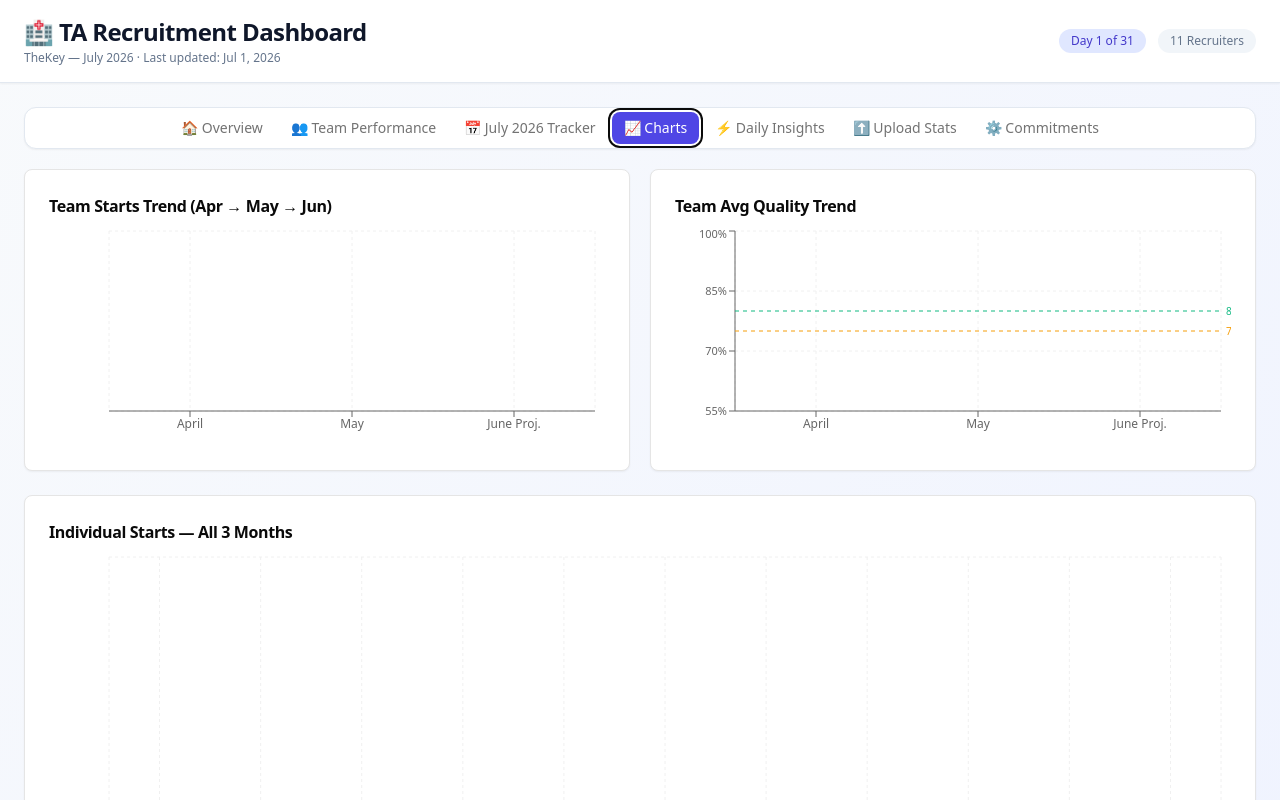
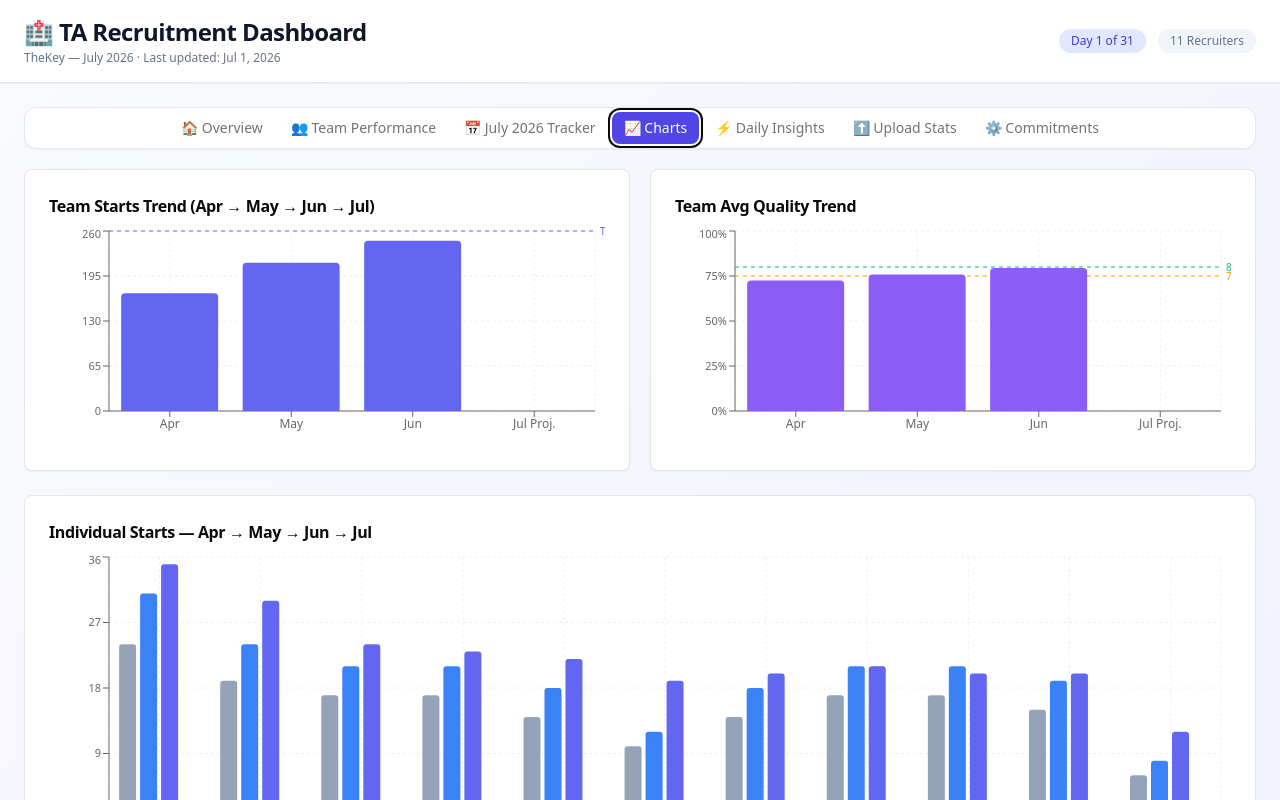
Before and after one commit to dcoleman0425/ta-recruitment-dashboard, a Next.js app: page / in a window 1280 px wide. Both pictures are taken after a click on the tab "📈 Charts". Shown: the top 800 px of the page. Built offline with nearby package versions, Linux system fonts and the light colour scheme.

Commit message:
Generalize dashboard to track ongoing months (July+) — part 8: charts-tab + daily-insights-tab

```diff
--- a/components/charts-tab.tsx
+++ b/components/charts-tab.tsx
@@ -1,5 +1,6 @@
 "use client";
 import { TeamData } from "@/lib/types";
+import { getMonthEntry, monthShort } from "@/lib/months";
 import { getProjectedEOM } from "@/lib/calculations";
 import { Card, CardContent, CardHeader, CardTitle } from "@/components/ui/card";
 import {
@@ -11,43 +12,43 @@ interface Props { data: TeamData; }
 
 export function ChartsTab({ data }: Props) {
   const { settings, recruiters } = data;
+  const curKey = settings.currentMonthKey;
+  const curTotalDays = settings.months.find(m => m.key === curKey)?.totalDays ?? settings.currentDay;
+  const monthKeys = [...settings.months].sort((a, b) => a.key.localeCompare(b.key)).map(m => m.key);
+  // Show at most the last 4 tracked months (3 historical + current) so bar charts stay readable
+  const displayKeys = monthKeys.slice(-4);
+
+  const labelFor = (k: string) => k === curKey ? `${monthShort(k)} Proj.` : monthShort(k);
+  const valueFor = (r: TeamData["recruiters"][number], k: string) => {
+    const e = getMonthEntry(r.months, k);
+    return k === curKey ? getProjectedEOM(e.starts, settings.currentDay, curTotalDays) : e.starts;
+  };
 
   // Per-recruiter data for starts chart
-  const startsData = recruiters.map(r => ({
-    name: r.name.split(" ")[0], // first name only for brevity
-    "April": r.aprilStarts,
-    "May": r.mayStarts,
-    "June TD": r.juneStartsTD,
-    "June Proj.": getProjectedEOM(r.juneStartsTD, settings.currentDay, settings.totalDays),
-    target: r.juneTarget,
-  })).sort((a,b) => b["May"] - a["May"]);
+  const startsData = recruiters.map(r => {
+    const row: Record<string, string | number> = { name: r.name.split(" ")[0] };
+    displayKeys.forEach(k => { row[labelFor(k)] = valueFor(r, k); });
+    row.target = getMonthEntry(r.months, curKey).target;
+    return row;
+  }).sort((a, b) => (b[labelFor(curKey)] as number) - (a[labelFor(curKey)] as number));
 
   // Per-recruiter data for quality chart
-  const qualityData = recruiters.map(r => ({
-    name: r.name.split(" ")[0],
-    "April Quality": r.aprilQuality,
-    "May Quality": r.mayQuality,
-    "June Quality": r.juneQuality,
-  })).sort((a,b) => b["June Quality"] - a["June Quality"]);
+  const qualityData = recruiters.map(r => {
+    const row: Record<string, string | number> = { name: r.name.split(" ")[0] };
+    displayKeys.forEach(k => { row[`${monthShort(k)} Quality`] = getMonthEntry(r.months, k).quality; });
+    return row;
+  }).sort((a, b) => (b[`${monthShort(curKey)} Quality`] as number) - (a[`${monthShort(curKey)} Quality`] as number));
 
   // Team trend totals
-  const trendData = [
-    {
-      month: "April",
-      starts: recruiters.reduce((s,r) => s + r.aprilStarts, 0),
-      avgQuality: Math.round(recruiters.reduce((s,r) => s + r.aprilQuality, 0) / recruiters.length * 10) / 10,
-    },
-    {
-      month: "May",
-      starts: recruiters.reduce((s,r) => s + r.mayStarts, 0),
-      avgQuality: Math.round(recruiters.reduce((s,r) => s + r.mayQuality, 0) / recruiters.length * 10) / 10,
-    },
-    {
-      month: "June Proj.",
-      starts: Math.round(recruiters.reduce((s,r) => s + r.juneStartsTD, 0) / settings.currentDay * settings.totalDays),
-      avgQuality: Math.round(recruiters.reduce((s,r) => s + r.juneQuality, 0) / recruiters.length * 10) / 10,
-    },
-  ];
+  const trendData = displayKeys.map(k => {
+    const isCur = k === curKey;
+    const startsTotal = recruiters.reduce((s, r) => s + getMonthEntry(r.months, k).starts, 0);
+    const starts = isCur && settings.currentDay > 0
+      ? Math.round((startsTotal / settings.currentDay) * curTotalDays)
+      : startsTotal;
+    const avgQuality = Math.round(recruiters.reduce((s, r) => s + getMonthEntry(r.months, k).quality, 0) / recruiters.length * 10) / 10;
+    return { month: isCur ? `${monthShort(k)} Proj.` : monthShort(k), starts, avgQuality };
+  });
 
   const CustomTooltip = ({ active, payload, label }: any) => {
     if (active && payload?.length) {
@@ -65,6 +66,10 @@ export function ChartsTab({ data }: Props) {
     return null;
   };
 
+  const monthRangeLabel = displayKeys.map(k => monthShort(k)).join(" → ");
+  const barColors = ["#94a3b8", "#3b82f6", "#6366f1", "#a5b4fc"];
+  const qualityColors = ["#94a3b8", "#3b82f6", "#8b5cf6", "#c4b5fd"];
+
   return (
     <div className="space-y-6">
 
@@ -72,7 +77,7 @@ export function ChartsTab({ data }: Props) {
       <div className="grid grid-cols-1 md:grid-cols-2 gap-5">
         <Card>
           <CardHeader className="pb-2">
-            <CardTitle className="text-base">Team Starts Trend (Apr → May → Jun)</CardTitle>
+            <CardTitle className="text-base">Team Starts Trend ({monthRangeLabel})</CardTitle>
           </CardHeader>
           <CardContent>
             <ResponsiveContainer width="100%" height={220}>
@@ -81,8 +86,8 @@ export function ChartsTab({ data }: Props) {
                 <XAxis dataKey="month" tick={{ fontSize: 12 }} />
                 <YAxis tick={{ fontSize: 11 }} />
                 <Tooltip content={<CustomTooltip />} />
-                <ReferenceLine y={260} stroke="#6366f1" strokeDasharray="4 4" label={{ value: "Target 260", position: "right", fontSize: 10, fill: "#6366f1" }} />
-                <Bar dataKey="starts" name="Team Starts" fill="#6366f1" radius={[4,4,0,0]} />
+                <ReferenceLine y={settings.teamTarget} stroke="#6366f1" strokeDasharray="4 4" label={{ value: `Target ${settings.teamTarget}`, position: "right", fontSize: 10, fill: "#6366f1" }} />
+                <Bar dataKey="starts" name="Team Starts" fill="#6366f1" radius={[4, 4, 0, 0]} />
               </BarChart>
             </ResponsiveContainer>
           </CardContent>
@@ -101,7 +106,7 @@ export function ChartsTab({ data }: Props) {
                 <Tooltip content={<CustomTooltip />} />
                 <ReferenceLine y={80} stroke="#10b981" strokeDasharray="4 4" label={{ value: "80% target", position: "right", fontSize: 10, fill: "#10b981" }} />
                 <ReferenceLine y={75} stroke="#f59e0b" strokeDasharray="4 4" label={{ value: "75% min", position: "right", fontSize: 10, fill: "#f59e0b" }} />
-                <Bar dataKey="avgQuality" name="Avg Quality %" fill="#8b5cf6" radius={[4,4,0,0]} />
+                <Bar dataKey="avgQuality" name="Avg Quality %" fill="#8b5cf6" radius={[4, 4, 0, 0]} />
               </BarChart>
             </ResponsiveContainer>
           </CardContent>
@@ -111,7 +116,7 @@ export function ChartsTab({ data }: Props) {
       {/* Individual Starts Comparison */}
       <Card>
         <CardHeader className="pb-2">
-          <CardTitle className="text-base">Individual Starts — All 3 Months</CardTitle>
+          <CardTitle className="text-base">Individual Starts — {monthRangeLabel}</CardTitle>
         </CardHeader>
         <CardContent>
           <ResponsiveContainer width="100%" height={320}>
@@ -121,10 +126,9 @@ export function ChartsTab({ data }: Props) {
               <YAxis tick={{ fontSize: 11 }} />
               <Tooltip content={<CustomTooltip />} />
               <Legend wrapperStyle={{ fontSize: 12 }} />
-              <Bar dataKey="April"      fill="#94a3b8" radius={[3,3,0,0]} />
-              <Bar dataKey="May"        fill="#3b82f6" radius={[3,3,0,0]} />
-              <Bar dataKey="June TD"    fill="#6366f1" radius={[3,3,0,0]} />
-              <Bar dataKey="June Proj." fill="#a5b4fc" radius={[3,3,0,0]} />
+              {displayKeys.map((k, i) => (
+                <Bar key={k} dataKey={labelFor(k)} fill={barColors[i % barColors.length]} radius={[3, 3, 0, 0]} />
+              ))}
             </BarChart>
           </ResponsiveContainer>
         </CardContent>
@@ -133,7 +137,7 @@ export function ChartsTab({ data }: Props) {
       {/* Individual Quality Comparison */}
       <Card>
         <CardHeader className="pb-2">
-          <CardTitle className="text-base">Individual Hire Quality — All 3 Months</CardTitle>
+          <CardTitle className="text-base">Individual Hire Quality — {monthRangeLabel}</CardTitle>
           <p className="text-xs text-muted-foreground">Dashed lines: 80% bonus threshold (green) and 75% min (amber)</p>
         </CardHeader>
         <CardContent>
@@ -146,9 +150,9 @@ export function ChartsTab({ data }: Props) {
               <Legend wrapperStyle={{ fontSize: 12 }} />
               <ReferenceLine y={80} stroke="#10b981" strokeDasharray="4 4" />
               <ReferenceLine y={75} stroke="#f59e0b" strokeDasharray="4 4" />
-              <Bar dataKey="April Quality"  fill="#94a3b8" radius={[3,3,0,0]} />
-              <Bar dataKey="May Quality"    fill="#3b82f6" radius={[3,3,0,0]} />
-              <Bar dataKey="June Quality"   fill="#8b5cf6" radius={[3,3,0,0]} />
+              {displayKeys.map((k, i) => (
+                <Bar key={k} dataKey={`${monthShort(k)} Quality`} fill={qualityColors[i % qualityColors.length]} radius={[3, 3, 0, 0]} />
+              ))}
             </BarChart>
           </ResponsiveContainer>
         </CardContent>
--- a/components/daily-insights-tab.tsx
+++ b/components/daily-insights-tab.tsx
@@ -1,7 +1,8 @@
 "use client";
 import { useState } from "react";
 import { TeamData } from "@/lib/types";
-import { getTeamTotals, getProjectedEOM, getQualityBonus, getStatus, getStatusConfig } from "@/lib/calculations";
+import { getMonthEntry, monthLabel } from "@/lib/months";
+import { getTeamTotals, getProjectedEOM, getStatus, getStatusConfig } from "@/lib/calculations";
 import { generateReport } from "@/lib/report";
 import { Card, CardContent, CardHeader, CardTitle } from "@/components/ui/card";
 import { Button } from "@/components/ui/button";
@@ -11,6 +12,7 @@ interface Props { data: TeamData; }
 export function DailyInsightsTab({ data }: Props) {
   const [copied, setCopied] = useState(false);
   const { settings, recruiters } = data;
+  const curKey = settings.currentMonthKey;
   const totals = getTeamTotals(recruiters, settings);
 
   const report = generateReport(data);
@@ -22,22 +24,22 @@ export function DailyInsightsTab({ data }: Props) {
   };
 
   // Shoutout picks: top 2 by starts, top 1 by quality
-  const byStarts = [...recruiters].sort((a,b) => b.juneStartsTD - a.juneStartsTD);
-  const byQuality = [...recruiters].sort((a,b) => b.juneQuality - a.juneQuality);
+  const byStarts = [...recruiters].sort((a, b) => getMonthEntry(b.months, curKey).starts - getMonthEntry(a.months, curKey).starts);
+  const byQuality = [...recruiters].sort((a, b) => getMonthEntry(b.months, curKey).quality - getMonthEntry(a.months, curKey).quality);
 
   // Needs push: behind/at-risk
   const needsPush = recruiters
-    .map(r => ({
-      ...r,
-      proj: getProjectedEOM(r.juneStartsTD, settings.currentDay, settings.totalDays),
-    }))
+    .map(r => {
+      const e = getMonthEntry(r.months, curKey);
+      return { ...r, entry: e, proj: getProjectedEOM(e.starts, settings.currentDay, totals.curTotalDays) };
+    })
     .filter(r => {
-      const st = getStatus(r.proj, r.juneTarget);
+      const st = getStatus(r.proj, r.entry.target);
       return st === "behind" || st === "at-risk";
     });
 
   // Quality warriors: ≥ 85%
-  const qualityWarriors = recruiters.filter(r => r.juneQuality >= 85);
+  const qualityWarriors = recruiters.filter(r => getMonthEntry(r.months, curKey).quality >= 85);
 
   return (
     <div className="space-y-5">
@@ -45,16 +47,14 @@ export function DailyInsightsTab({ data }: Props) {
       <div className="grid grid-cols-1 sm:grid-cols-3 gap-4">
         <Card className="bg-indigo-50 border-indigo-200">
           <CardContent className="pt-4 pb-3">
-            <div className="text-2xl font-bold text-indigo-700">{totals.juneStartsTD}</div>
+            <div className="text-2xl font-bold text-indigo-700">{totals.curStartsTD}</div>
             <div className="text-xs text-indigo-600 font-medium">Starts MTD (Day {settings.currentDay})</div>
-            <div className="text-xs text-slate-500 mt-1">Projecting {totals.juneProjected} EOM</div>
+            <div className="text-xs text-slate-500 mt-1">Projecting {totals.projectedEOM} EOM</div>
           </CardContent>
         </Card>
         <Card className="bg-purple-50 border-purple-200">
           <CardContent className="pt-4 pb-3">
-            <div className="text-2xl font-bold text-purple-700">
-              {(recruiters.reduce((s,r) => s + r.juneQuality, 0) / recruiters.length).toFixed(1)}%
-            </div>
+            <div className="text-2xl font-bold text-purple-700">{totals.avgCurQuality}%</div>
             <div className="text-xs text-purple-600 font-medium">Avg Hire Quality</div>
             <div className="text-xs text-slate-500 mt-1">Target: ≥ 80%</div>
           </CardContent>
@@ -79,11 +79,11 @@ export function DailyInsightsTab({ data }: Props) {
           <CardContent className="space-y-2 text-sm">
             <div>
               <span className="font-semibold">🚀 Top Starts:</span>{" "}
-              {byStarts.slice(0,2).map(r => `${r.name.split(" ")[0]} (${r.juneStartsTD})`).join(" · ")}
+              {byStarts.slice(0, 2).map(r => `${r.name.split(" ")[0]} (${getMonthEntry(r.months, curKey).starts})`).join(" · ")}
             </div>
             <div>
               <span className="font-semibold">🎯 Top Quality:</span>{" "}
-              {byQuality[0]?.name.split(" ")[0]} ({byQuality[0]?.juneQuality}%)
+              {byQuality[0]?.name.split(" ")[0]} ({getMonthEntry(byQuality[0]?.months ?? {}, curKey).quality}%)
             </div>
           </CardContent>
         </Card>
@@ -97,13 +97,13 @@ export function DailyInsightsTab({ data }: Props) {
               ? <span className="text-green-600 font-medium">Everyone is on track! 🎉</span>
               : <ul className="space-y-1">
                   {needsPush.map(r => {
-                    const sc = getStatusConfig(getStatus(r.proj, r.juneTarget));
+                    const sc = getStatusConfig(getStatus(r.proj, r.entry.target));
                     return (
                       <li key={r.id} className="flex items-center gap-2">
                         <span>{sc.emoji}</span>
                         <span className="font-medium">{r.name.split(" ")[0]}</span>
                         <span className="text-slate-500">
-                          {r.juneStartsTD} starts → proj {r.proj} vs target {r.juneTarget}
+                          {r.entry.starts} starts → proj {r.proj} vs target {r.entry.target}
                         </span>
                       </li>
                     );
```
